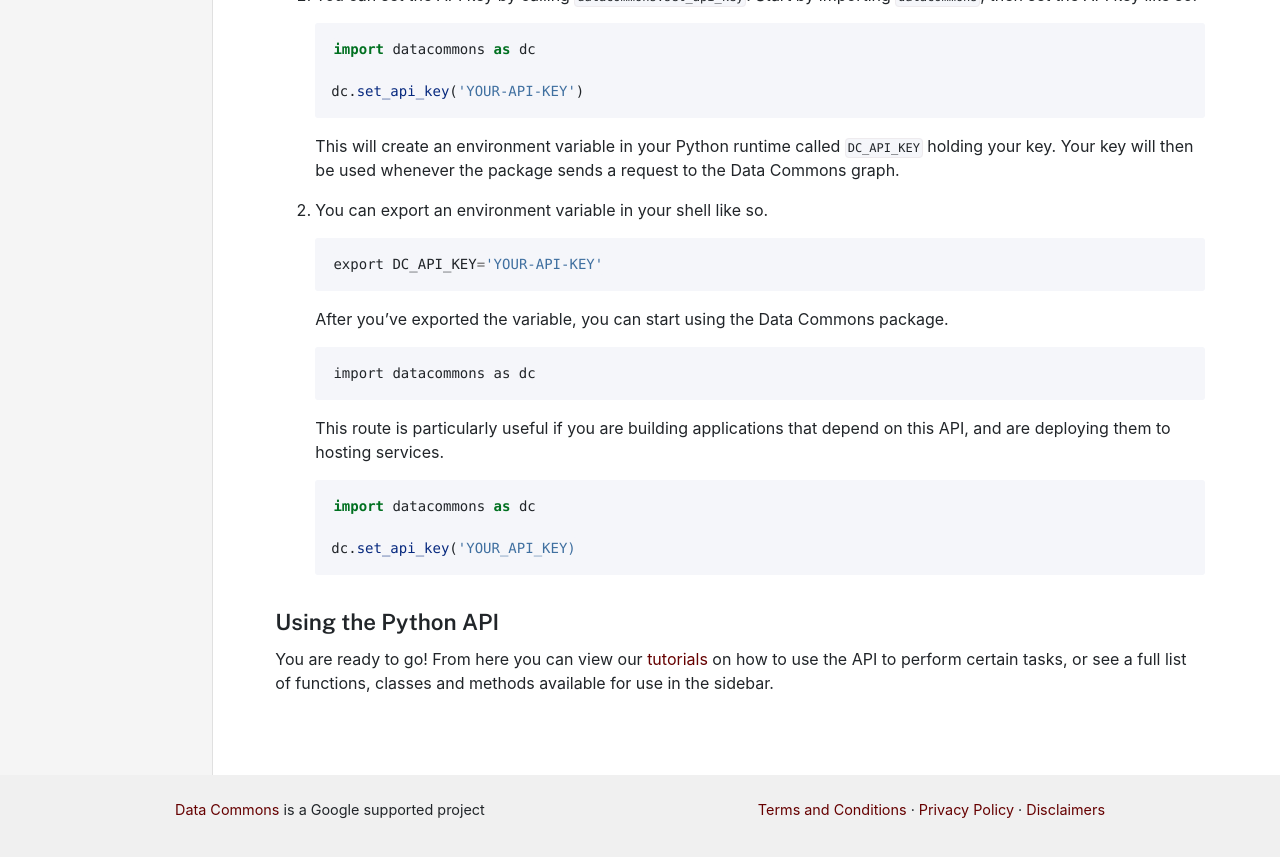
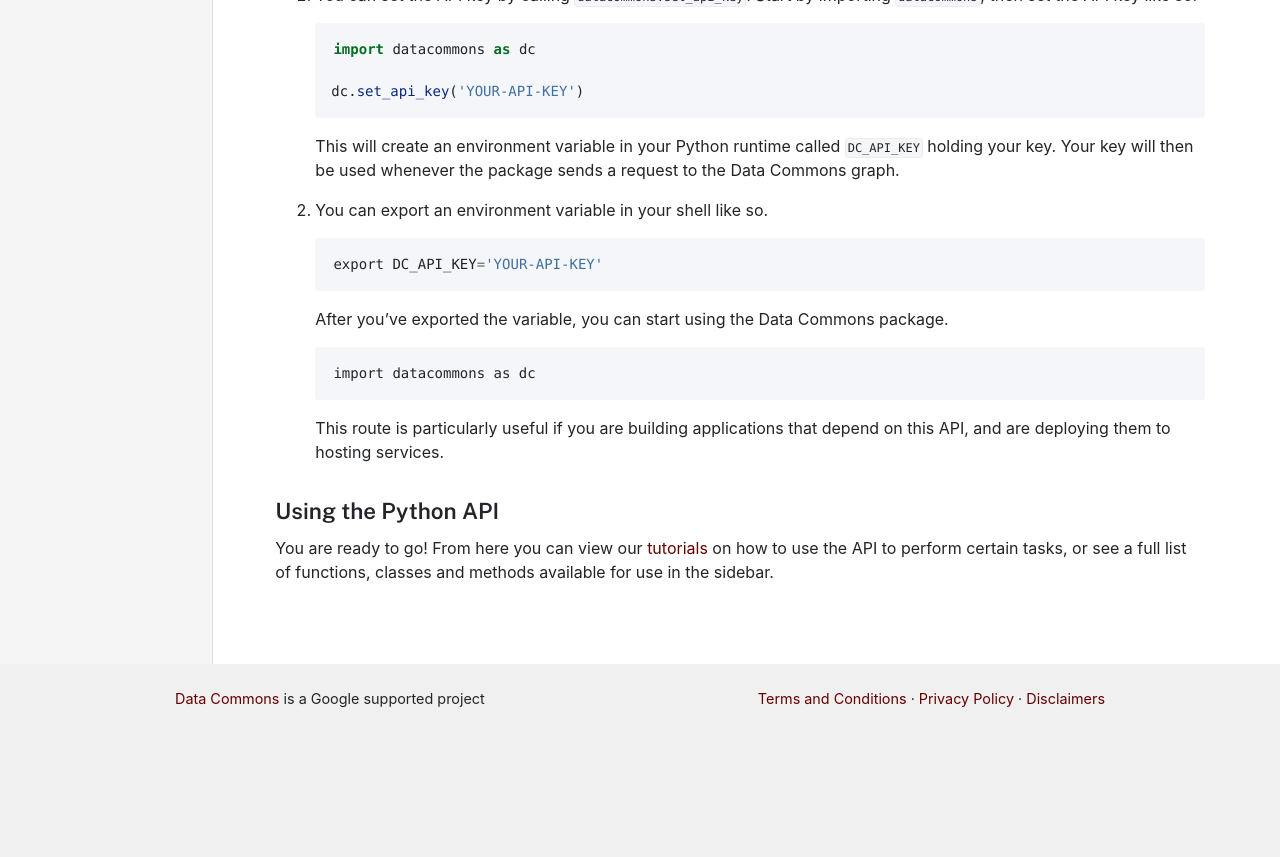
Before and after one commit to datacommonsorg/docsite, a Jekyll site: the page built from api/python/index.md, in a window 1280 px wide and 900 px high, scrolled down 1003 px. Shown: the top 857 px of the window. Built offline with Jekyll 4.4.1, drawn with Linux system fonts in a browser that asks for light colours; after the commit the page ends 1792 px from its top, so only the background shows below that.

Commit message:
fix another cp/paste error

````diff
--- a/api/python/index.md
+++ b/api/python/index.md
@@ -75,12 +75,6 @@
     This route is particularly useful if you are building applications that
     depend on this API, and are deploying them to hosting services.
 
-    ```python
-    import datacommons as dc
-
-    dc.set_api_key('YOUR_API_KEY)
-    ```
-
 ### Using the Python API
 
 You are ready to go! From here you can view our [tutorials](/tutorials.html) on how to use the
````
